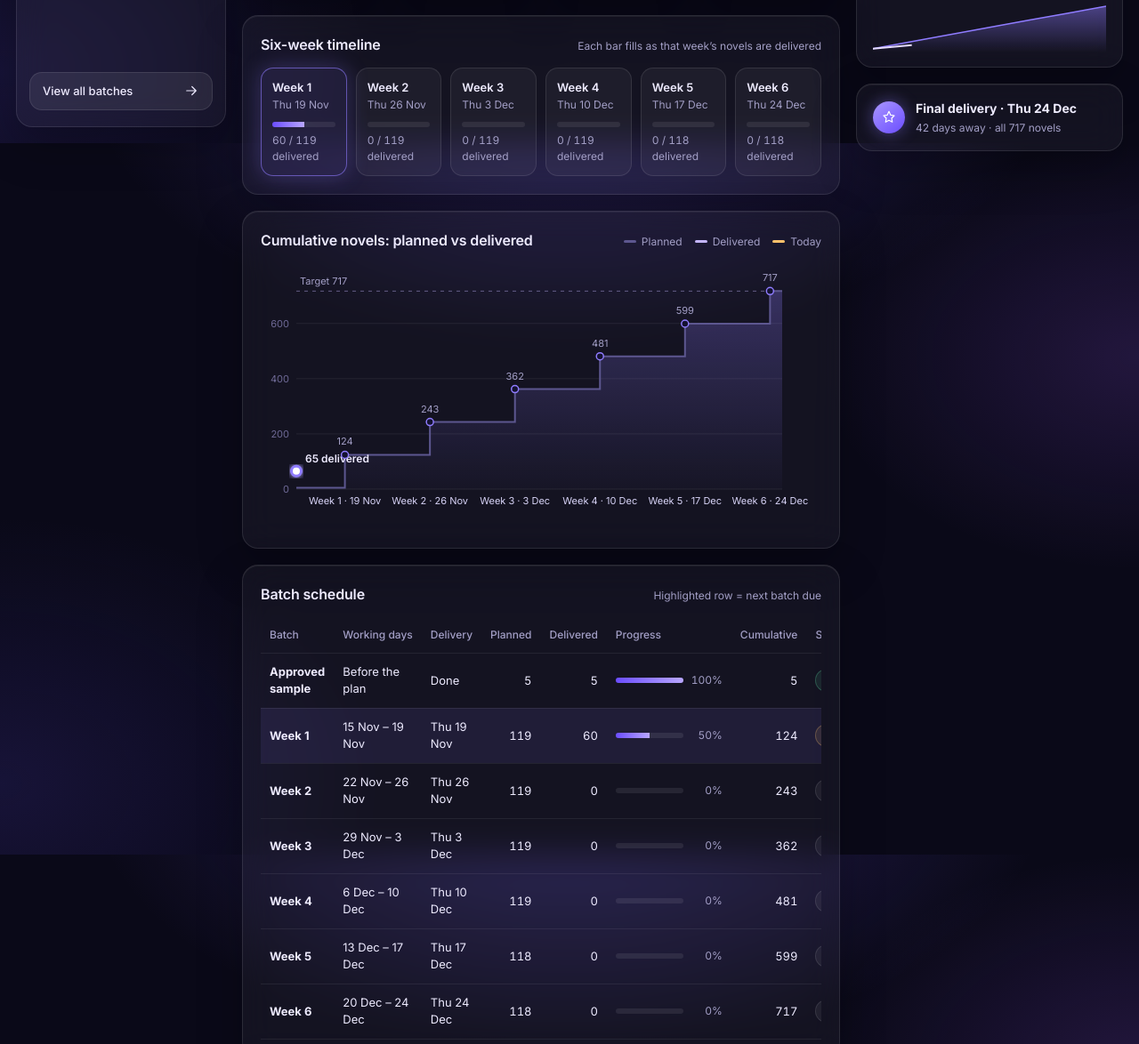
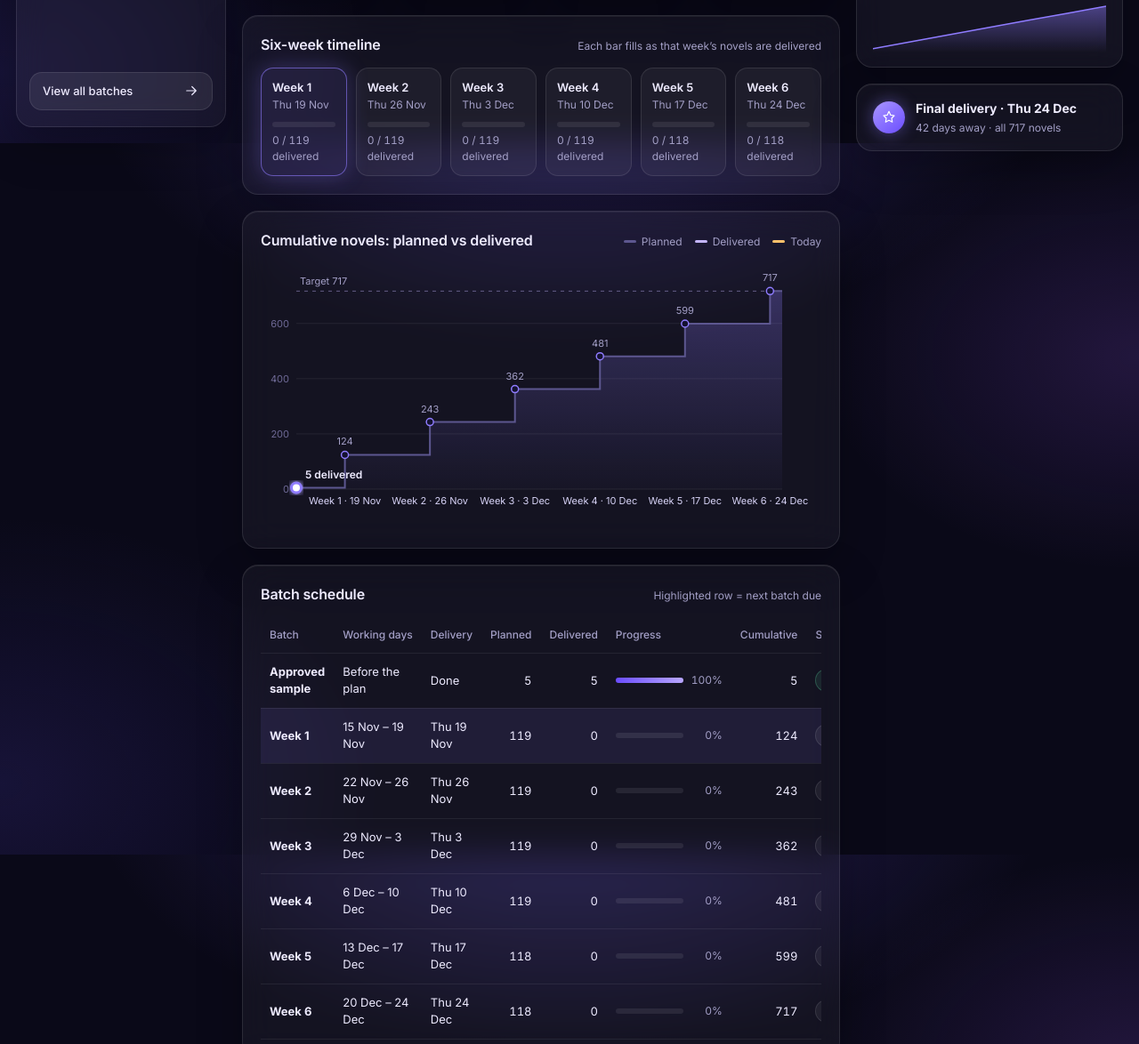
Before and after one commit to ramymostafa736/novels-production-plan, a plain HTML site: page index.html in a window 1280 px wide. Shown: the part 639-1813 px from the top of the page at 89% size. Drawn offline with Linux system fonts and the light colour scheme.

Commit message:
Revert TEST: back to live data (Week 1 0, Not started)
Co-Authored-By: Claude Opus 5.5 <noreply@anthropic.com>
Claude-Session: https://claude.ai/code/session_015eA1yyehoqZYNnkwig3UAe

```diff
--- a/index.html
+++ b/index.html
@@ -369,10 +369,10 @@ const SHEET_CSV_URL = "";
 
 /* ===== PROGRESS DATA — update `delivered` and `status` each week, and LAST_UPDATED =====
    status: "Not started" | "In progress" | "Delivered" | "Approved" */
-const LAST_UPDATED = "2026-11-12";
+const LAST_UPDATED = "2026-11-11";
 const BATCHES = [
   { batch: 0, label: "Approved sample", start: null,         end: null,         delivery: null,         planned: 5,   delivered: 5, status: "Approved" },
-  { batch: 1, label: "Week 1",          start: "2026-11-15", end: "2026-11-19", delivery: "2026-11-19", planned: 119, delivered: 60, status: "In progress" },
+  { batch: 1, label: "Week 1",          start: "2026-11-15", end: "2026-11-19", delivery: "2026-11-19", planned: 119, delivered: 0, status: "Not started" },
   { batch: 2, label: "Week 2",          start: "2026-11-22", end: "2026-11-26", delivery: "2026-11-26", planned: 119, delivered: 0, status: "Not started" },
   { batch: 3, label: "Week 3",          start: "2026-11-29", end: "2026-12-03", delivery: "2026-12-03", planned: 119, delivered: 0, status: "Not started" },
   { batch: 4, label: "Week 4",          start: "2026-12-06", end: "2026-12-10", delivery: "2026-12-10", planned: 119, delivered: 0, status: "Not started" },
```
